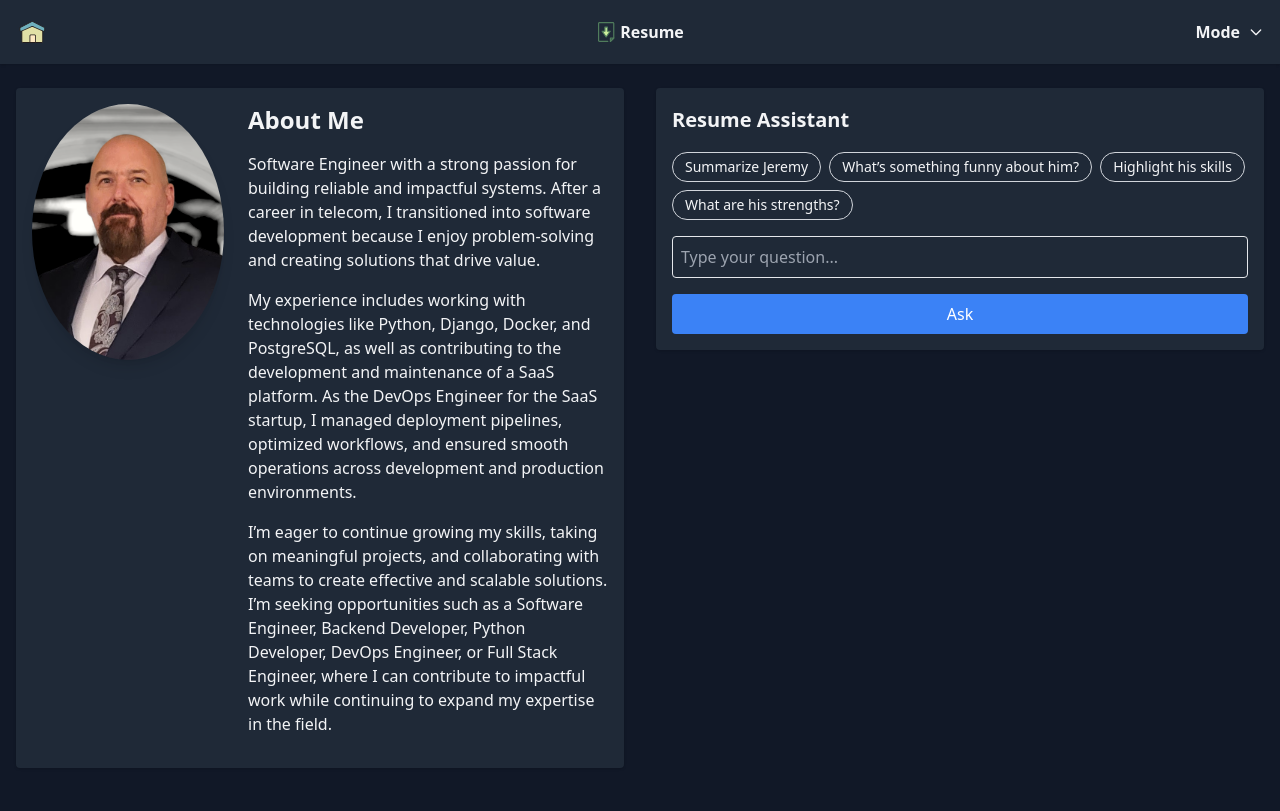
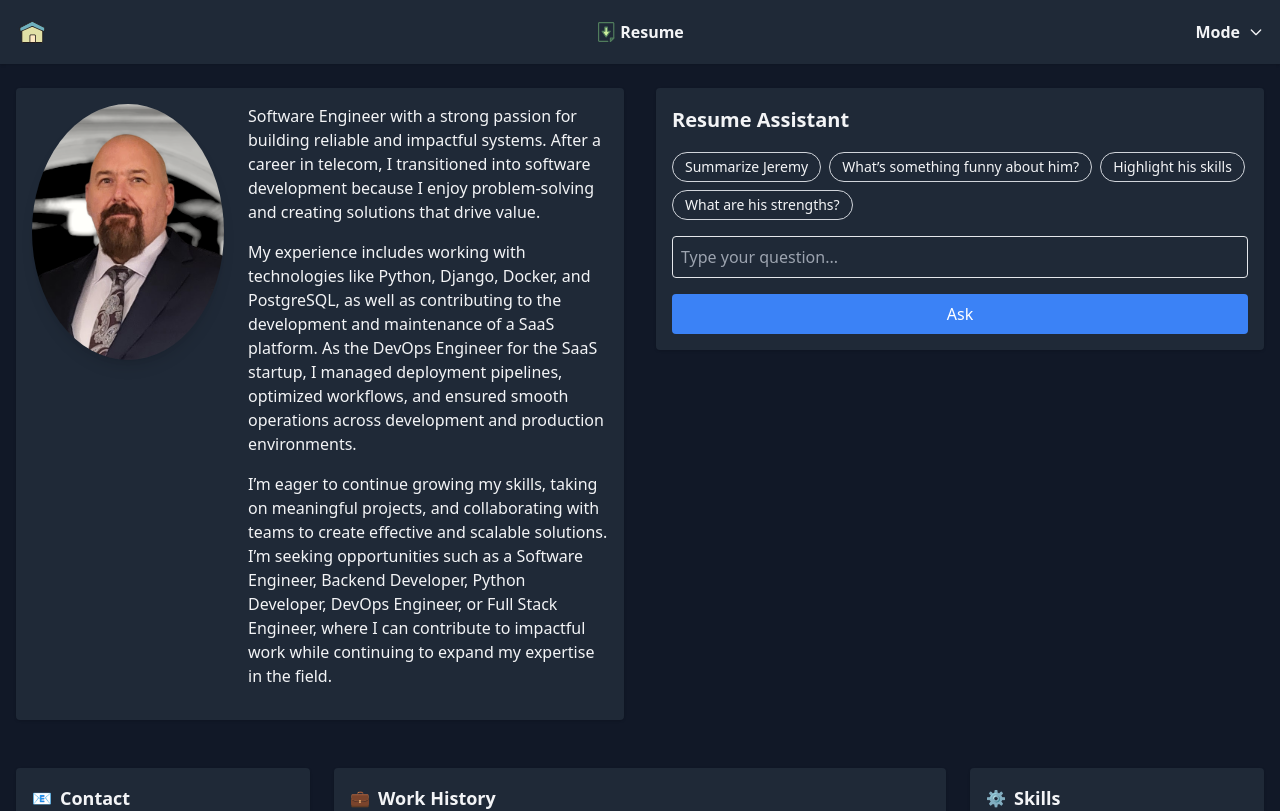
Before and after one commit to wjgrice/portfolio, a React (Vite) app: page / in a window 1280 px wide. Shown: the top 811 px of the page. Built offline with nearby package versions, Linux system fonts and the light colour scheme.

Commit message:
Removed Objectives section H2

```diff
--- a/src/components/ImageCard.jsx
+++ b/src/components/ImageCard.jsx
@@ -14,7 +14,7 @@
 
       {/* Text Content */}
       <div className="flex-1">
-        <h2 className="text-2xl font-bold mb-4">{title}</h2>
+        {title && <h2 className="text-2xl font-bold mb-4">{title}</h2>}
         {paragraphs.map((paragraph, index) => (
           <p key={index} className="mb-4">
             {paragraph}
--- a/src/sections/ObjectiveSection.jsx
+++ b/src/sections/ObjectiveSection.jsx
@@ -11,7 +11,7 @@
   return (
     <section className="w-full px-4">
       <ImageCard
-        title="About Me"
+        title=""
         image={objectiveContent.image}
         alt={objectiveContent.alt}
         paragraphs={objectiveContent.content}
```
